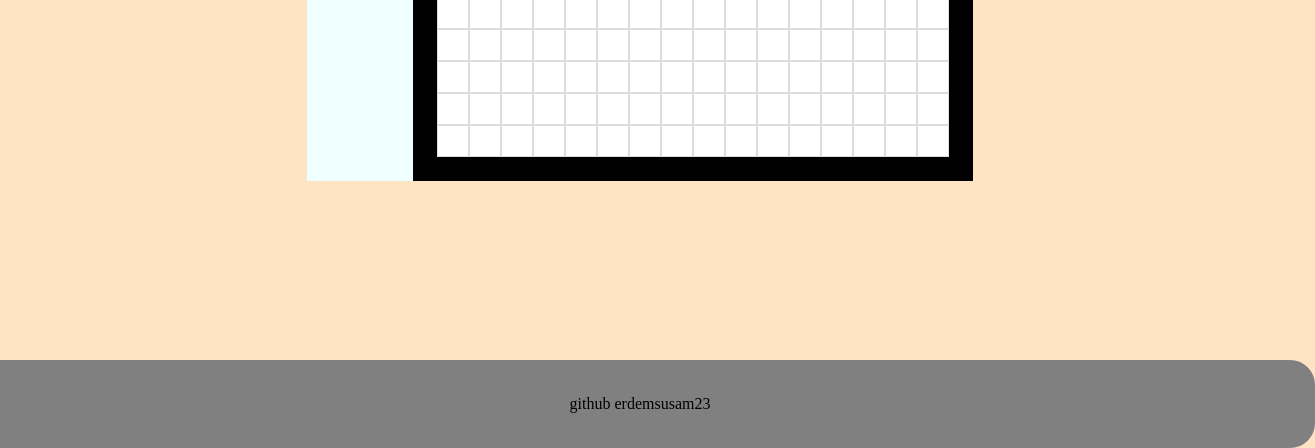
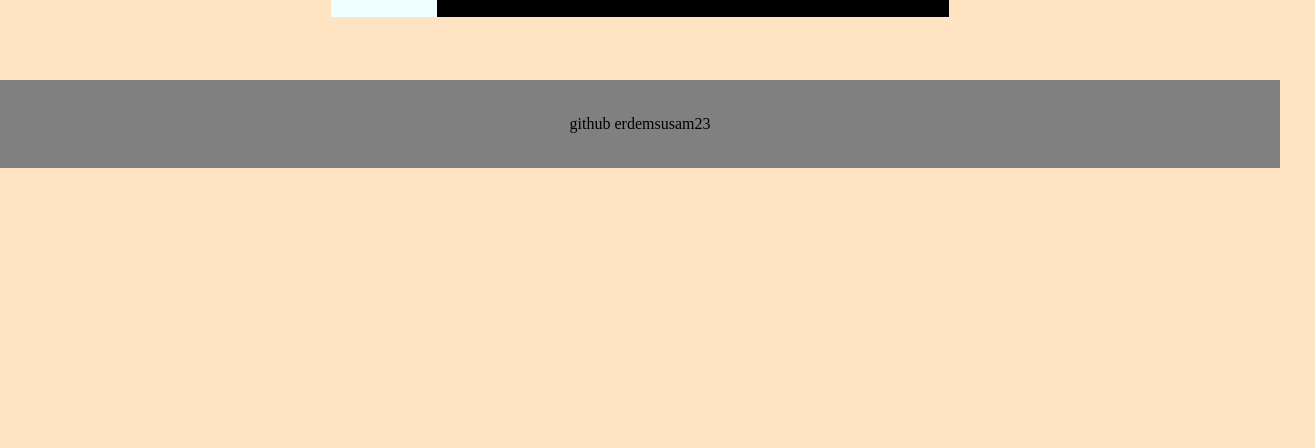
Before and after one commit to ErdemSusam23/Etch-a-Sketch, a plain HTML site: page index.html in a window 1280 px wide. Shown: the part 632-1080 px from the top of the page, 1315 px wide, since content can reach past the window. After the commit the page ends 800 px from the top, so only its background shows below. Drawn offline with Linux system fonts and the light colour scheme.

Commit message:
hide overflow

```diff
--- a/style.css
+++ b/style.css
@@ -1,6 +1,7 @@
 * {
 	margin: 0;
 	padding: 0;
+	box-sizing: border-box;
 }
 
 body {
@@ -8,9 +9,10 @@ body {
 	flex-direction: column;
 	justify-content: space-between;
 	align-items: center;
+	height: 100vh;
 	padding: 0px;
 	margin: 0px;
-	height: 1080px;
+	overflow: hidden;
 	background-color: bisque;
 }
 
@@ -69,5 +71,4 @@ footer {
 	width: 100%;
 	border-style: solid;
 	border-color: gray;
-	border-radius: 25px;
 }
```
